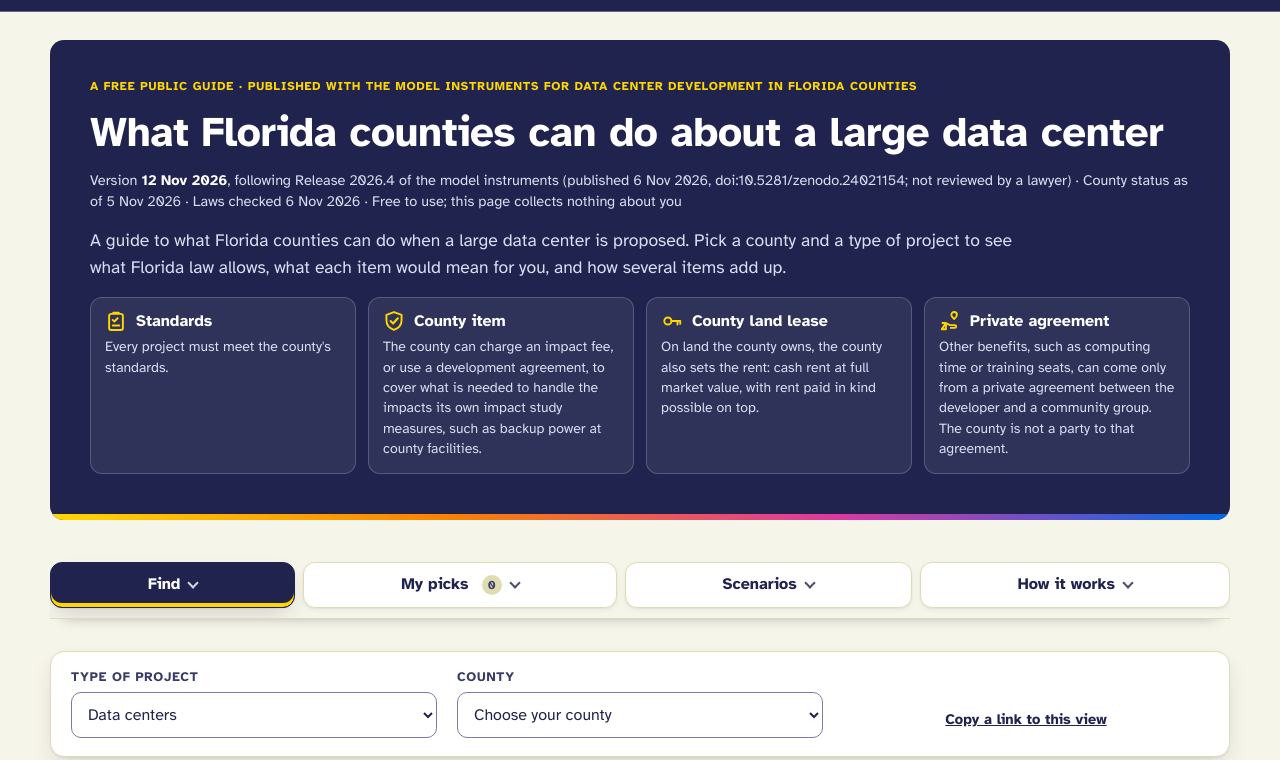
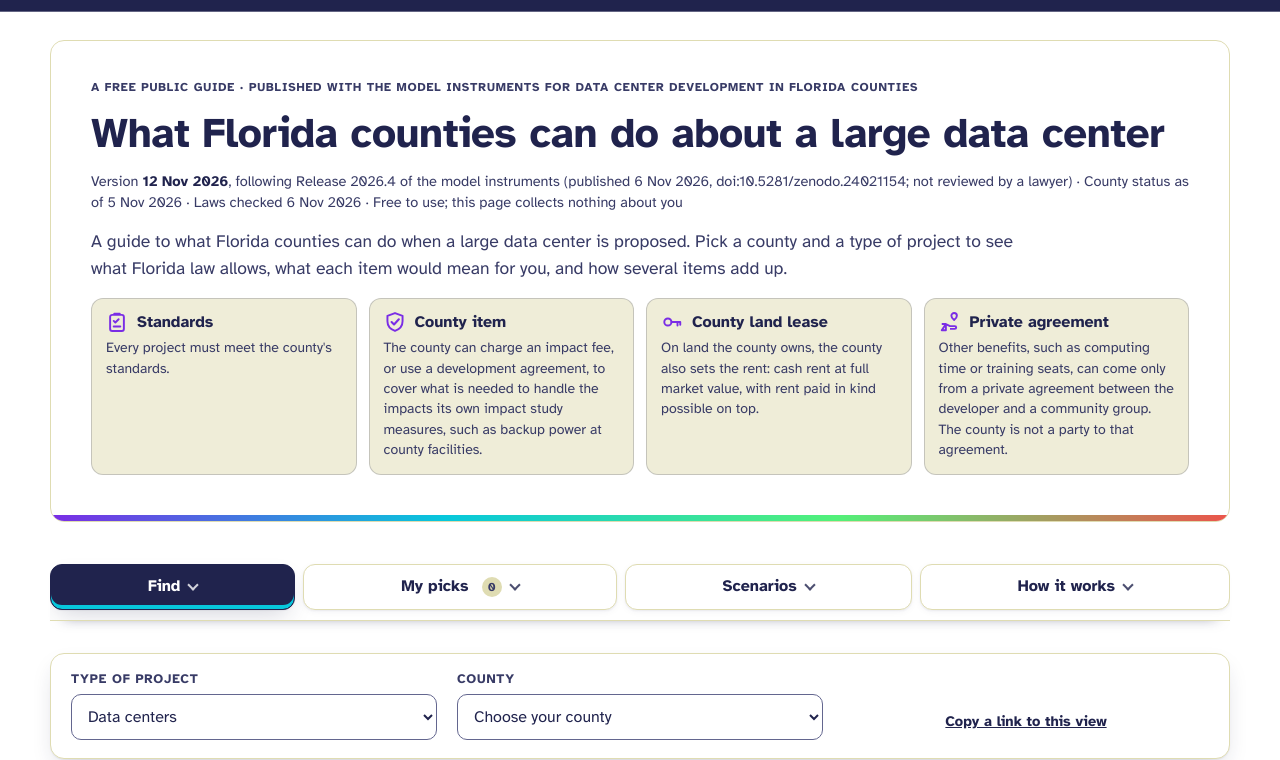
Before and after one commit to InKindStandard/florida-data-center-screen, a plain HTML site: page index.html in a window 1280 px wide. Shown: the part 63-823 px from the top of the page. Drawn offline with Linux system fonts and the light colour scheme.

Commit message:
Match the Screen's light mode to the site's light mode
Light mode now uses the site's light palette: a white page, cream cards,
a white hero with the site's light spectrum rule, and the site's light
accents (violet, cyan, green, coral) in place of the sunrise colors,
with blue for the facility lines. Verdict chips use the site's light
verdict colors. Dark mode is unchanged.

Co-Authored-By: Claude Opus 5.5 <noreply@anthropic.com>

```diff
--- a/index.html
+++ b/index.html
@@ -13,12 +13,16 @@
 </style>
 <style>
 :root{
-  --bg:#F6F5E9; --surface:#FFFFFF; --ink:#20234D; --ink2:#383B66; --muted:#4C4F78; --rule:#DFDCB2; --accent:#20234D;
-  --band:#20234D; --band-ink:#FFFFFF; --band-sub:#D6E0F2; --gold:#FFD700; --pink:#DB39A1; --orange:#FA8300;
-  --map-stroke:#FFFFFF; --sel:#FFD700;
-  --v-ok:#3A2C00; --v-ok-bg:#FFD700; --v-prov:#20234D; --v-prov-bg:#E6E7F2; --v-cond:#A5461A; --v-cond-bg:#FBE4D6;
-  --v-fail:#9B3F4B; --v-fail-bg:#F9E3E6; --v-na:#4C4F78; --v-na-bg:#EEEDE0;
-  --g-open:#8B8FB8; --g-paused:#FA8300; --g-flux:#FFD700; --g-closed:#DB39A1; --g-unchecked:#C9CFD8;
+  /* Light mode mirrors inkindstandard.org in light mode (24 Nov 2026): white page, cream cards, a white hero,
+     and the site's light accents (violet, cyan, green, coral, with blue for lines). Dark mode keeps the sunrise accents. */
+  --bg:#FFFFFF; --surface:#FFFFFF; --ink:#20234D; --ink2:#383B66; --muted:#4C4F78; --rule:#DFDCB2; --accent:#20234D;
+  --band:#20234D; --band-ink:#FFFFFF; --band-sub:#D6E0F2; --gold:#7A2DE5; --gold-ink:#FFFFFF; --pink:#EC544B; --orange:#07C7DC; --flow:#0069E8;
+  --hero:#FFFFFF; --hero-ink:#20234D; --hero-sub:#383B66; --hero-eye:#383B66; --hero-hi:#20234D; --hero-ico:#7A2DE5;
+  --hero-card:rgba(223,220,178,.5); --hero-line:#DFDCB2; --hero-rule:linear-gradient(90deg,#7A2DE5,#07C7DC,#52F179,#EC544B);
+  --map-stroke:#FFFFFF; --sel:#7A2DE5;
+  --v-ok:#20234D; --v-ok-bg:#52F179; --v-prov:#20234D; --v-prov-bg:#07C7DC; --v-cond:#5700B3; --v-cond-bg:#EBE5FF;
+  --v-fail:#7A1E12; --v-fail-bg:#F8DED9; --v-na:#383B66; --v-na-bg:#F6F5E9;
+  --g-open:#8B8FB8; --g-paused:#7A2DE5; --g-flux:#07C7DC; --g-closed:#EC544B; --g-unchecked:#C9CFD8;
   --sans:"Atkinson Hyperlegible",system-ui,-apple-system,"Segoe UI",Arial,sans-serif;
   --mono:"Atkinson Hyperlegible Mono",ui-monospace,Consolas,monospace;
 }
@@ -30,6 +34,9 @@
   --v-ok:#3A2C00; --v-ok-bg:#FFD700; --v-prov:#D3DBF2; --v-prov-bg:#333876; --v-cond:#FA8300; --v-cond-bg:#3E2517;
   --v-fail:#F2B8BE; --v-fail-bg:#3F2429; --v-na:#B8BCE0; --v-na-bg:#2E3266;
   --g-open:#5C629F; --g-paused:#FA8300; --g-flux:#FFD700; --g-closed:#DB39A1; --g-unchecked:#56606E;
+  --gold-ink:#3A2C00; --flow:#FA8300;
+  --hero:#15173A; --hero-ink:#FFFFFF; --hero-sub:#D6E0F2; --hero-eye:#FFD700; --hero-hi:#FFD700; --hero-ico:#FFD700;
+  --hero-card:rgba(255,255,255,.07); --hero-line:transparent; --hero-rule:linear-gradient(90deg,#FFD700,#FA8300,#DB39A1,#0069E8);
 }}
 :root[data-theme="dark"]{
   color-scheme:dark;
@@ -39,6 +46,9 @@
   --v-ok:#3A2C00; --v-ok-bg:#FFD700; --v-prov:#D3DBF2; --v-prov-bg:#333876; --v-cond:#FA8300; --v-cond-bg:#3E2517;
   --v-fail:#F2B8BE; --v-fail-bg:#3F2429; --v-na:#B8BCE0; --v-na-bg:#2E3266;
   --g-open:#5C629F; --g-paused:#FA8300; --g-flux:#FFD700; --g-closed:#DB39A1; --g-unchecked:#56606E;
+  --gold-ink:#3A2C00; --flow:#FA8300;
+  --hero:#15173A; --hero-ink:#FFFFFF; --hero-sub:#D6E0F2; --hero-eye:#FFD700; --hero-hi:#FFD700; --hero-ico:#FFD700;
+  --hero-card:rgba(255,255,255,.07); --hero-line:transparent; --hero-rule:linear-gradient(90deg,#FFD700,#FA8300,#DB39A1,#0069E8);
 }
 *{box-sizing:border-box}
 body{background:var(--bg);color:var(--ink);font:15px/1.55 var(--sans);padding-inline:clamp(16px,4vw,40px);padding-block:28px 64px}
@@ -111,11 +121,11 @@ aside{display:grid;gap:14px;position:sticky;top:calc(env(safe-area-inset-top,0px
 .key .verdict{flex:none;white-space:normal;max-width:45%}.key div>span:not(.verdict){min-width:0}
 @media (max-width:420px){.key div{flex-direction:column;gap:4px}.key .verdict{max-width:100%}}
 .dskey{grid-column:1/-1;min-width:0}.dskey div{display:block}
-header.band{background:var(--band);color:var(--band-ink);border-radius:14px;padding:clamp(22px,4vw,40px) clamp(20px,4vw,40px);display:grid;gap:12px}
-header.band .eyebrow{color:var(--gold)}
-header.band .lede,header.band .asof{color:var(--band-sub)}
-header.band .asof b{color:var(--band-ink)}
-header.band h1{color:var(--band-ink)}
+header.band{background:var(--hero);color:var(--hero-ink);border:1px solid var(--hero-line);border-radius:14px;padding:clamp(22px,4vw,40px) clamp(20px,4vw,40px);display:grid;gap:12px}
+header.band .eyebrow{color:var(--hero-eye)}
+header.band .lede,header.band .asof{color:var(--hero-sub)}
+header.band .asof b{color:var(--hero-ink)}
+header.band h1{color:var(--hero-ink)}
 footer{color:var(--muted);font-size:13px;display:grid;gap:8px;max-width:82ch}
 .ben{display:grid;grid-template-columns:1fr 1fr;gap:8px}
 @media (max-width:600px){.ben{grid-template-columns:1fr}}
@@ -239,7 +249,7 @@ details.trade>summary{font-size:14.5px}
 .comm .empty{font-size:13.5px;color:var(--muted)}
 #combobar{border:0;cursor:pointer;position:fixed;left:50%;transform:translateX(-50%);bottom:calc(14px + env(safe-area-inset-bottom,0px));z-index:40;background:var(--band);color:var(--band-ink);
   border-radius:999px;padding:10px 18px;font:600 14px var(--sans);text-decoration:none;box-shadow:0 8px 24px rgba(32,35,77,.3);white-space:nowrap;max-width:calc(100vw - 32px)}
-#combobar b{color:var(--gold)}
+#combobar b{color:var(--tab-num)}
 #combobar[hidden]{display:none}
 [hidden]{display:none !important}
 .pvbanner{background:var(--v-cond-bg);color:var(--v-cond);border:1px dashed var(--v-cond);border-radius:10px;padding:10px 14px;font-size:13.5px}
@@ -291,7 +301,7 @@ details.mdpd.mdpin>summary{font-size:13px;color:var(--accent)}
 .tabs button{flex:1 0 auto;border:1px solid transparent;background:transparent;color:var(--ink2);font:600 14.5px var(--sans);padding:9px 14px;border-radius:999px;cursor:pointer;white-space:nowrap}
 .tabs button:hover{background:var(--surface)}
 .tabs button[aria-selected="true"]{background:var(--band);color:var(--band-ink)}
-.tabs .cnt{display:inline-block;min-width:20px;margin-left:4px;padding:0 6px;border-radius:999px;background:var(--gold);color:var(--v-ok);font:700 12px/20px var(--sans);text-align:center}
+.tabs .cnt{display:inline-block;min-width:20px;margin-left:4px;padding:0 6px;border-radius:999px;background:var(--gold);color:var(--gold-ink);font:700 12px/20px var(--sans);text-align:center}
 .tabs .cnt[data-n="0"]{background:var(--rule);color:var(--ink2)}
 .tabs .narrow{display:none}
 @media (max-width:480px){.tabs .wide{display:none}.tabs .narrow{display:inline}.tabs button{padding:8px 10px;font-size:14px;flex:1 1 auto}}
@@ -685,8 +695,8 @@ a:focus-visible,summary:focus-visible,[tabindex]:focus-visible{outline:2px solid
 .info{display:inline-grid;place-items:center;width:15px;height:15px;margin-left:3px;padding:0;border:1.2px solid currentColor;border-radius:50%;
   background:transparent;color:var(--accent);font:700 10px/1 Georgia,"Times New Roman",serif;font-style:italic;vertical-align:super;cursor:help}
 .info:hover,.info[aria-expanded="true"]{background:var(--accent);color:var(--surface);border-color:var(--accent)}
-header.band .info{color:var(--gold)}
-header.band .info:hover,header.band .info[aria-expanded="true"]{background:var(--gold);color:var(--band);border-color:var(--gold)}
+header.band .info{color:var(--hero-hi)}
+header.band .info:hover,header.band .info[aria-expanded="true"]{background:var(--hero-hi);color:var(--hero);border-color:var(--hero-hi)}
 #lawpop{position:fixed;z-index:50;width:min(360px,calc(100vw - 32px));max-height:calc(100vh - 24px);max-height:calc(100dvh - 24px);overflow-y:auto;background:var(--surface);color:var(--ink);border:1px solid var(--rule);
   border-top:3px solid var(--band);border-radius:10px;box-shadow:0 10px 30px rgba(32,35,77,.22);padding:14px 16px;font:13px/1.5 var(--sans);display:grid;gap:8px}
 #lawpop h4{margin:0;font-size:14.5px;line-height:1.25}
@@ -774,8 +784,8 @@ header.band .info:hover,header.band .info[aria-expanded="true"]{background:var(-
 #flow{display:block;width:100%;height:auto;font-family:var(--sans)}
 .flowkey{display:flex;flex-wrap:wrap;gap:6px 16px;font-size:12.5px;color:var(--ink2)}
 .flowkey .fk{display:inline-block;width:26px;height:0;border-top:2.5px solid;vertical-align:4px;margin-right:6px}
-.flowkey .fk-near{border-color:var(--orange)}
-.flowkey .fk-fac{border-color:var(--orange);border-top-style:dashed}
+.flowkey .fk-near{border-color:var(--flow)}
+.flowkey .fk-fac{border-color:var(--flow);border-top-style:dashed}
 .flowkey .fk-route{border-color:var(--accent);position:relative}
 .fk-route::after{content:"";position:absolute;right:-2px;top:-5.5px;width:7px;height:7px;border-radius:50%;background:var(--accent)}
 .flowkey .fk-shared{border-color:var(--accent);border-top-style:dashed}
@@ -789,8 +799,8 @@ header.band .info:hover,header.band .info[aria-expanded="true"]{background:var(-
 .fl-node text{fill:var(--ink);font-size:12px}
 .fl-node text.fl-sub{fill:var(--muted);font-size:10.5px}
 .fl-edge{fill:none;stroke-width:2}
-.fl-near{stroke:var(--orange)}
-.fl-fac{stroke:var(--orange);stroke-dasharray:5 3}
+.fl-near{stroke:var(--flow)}
+.fl-fac{stroke:var(--flow);stroke-dasharray:5 3}
 .fl-route{stroke:var(--accent)}
 .fl-shared{stroke:var(--accent);stroke-dasharray:6 4}
 .fl-lbl{cursor:pointer}
@@ -799,7 +809,7 @@ header.band .info:hover,header.band .info[aria-expanded="true"]{background:var(-
 .fl-lbl:focus{outline:none}
 .fl-lbl:focus rect,.fl-lbl.on rect{stroke:var(--accent);stroke-width:2}
 .fl-empty{fill:var(--muted);font-size:13px}
-.mk-near{fill:var(--orange)} .mk-acc{fill:var(--accent)} .mk-pend{fill:var(--muted)}
+.mk-near{fill:var(--flow)} .mk-acc{fill:var(--accent)} .mk-pend{fill:var(--muted)}
 .fl-pend{stroke:var(--muted);stroke-dasharray:2 4;stroke-width:1.6}
 .flowkey .fk-pend{border-color:var(--muted);border-top-style:dotted}
 details.flowlist ol{margin:8px 0 0;padding-left:20px;display:grid;gap:10px}
@@ -833,9 +843,9 @@ details.flowlist li ul{margin:4px 0 0;padding-left:18px;display:grid;gap:3px}
 .step,.mapcard,.controls{box-shadow:0 1px 2px rgba(32,35,77,.05)}
 .item{position:relative;border-radius:12px;padding:16px 18px 15px 21px;gap:9px;box-shadow:var(--cs),inset 0 1px 0 var(--edge);transition:box-shadow .18s ease,transform .18s ease,border-color .18s ease}
 .item::before{content:"";position:absolute;left:-1px;top:-1px;bottom:-1px;width:4px;border-radius:12px 0 0 12px;background:var(--stripe)}
-.item:has(.verdict.v-ok){--stripe:var(--gold)}
+.item:has(.verdict.v-ok){--stripe:var(--v-ok-bg)}
 .item:has(.verdict.v-prov){--stripe:var(--accent)}
-.item:has(.verdict.v-cond){--stripe:var(--orange)}
+.item:has(.verdict.v-cond){--stripe:var(--v-cond)}
 .item:has(.verdict.v-fail){--stripe:var(--pink)}
 .item:has(.verdict.v-na){--stripe:var(--muted)}
 .item .top{padding-bottom:9px;border-bottom:1px solid var(--rule)}
@@ -855,7 +865,7 @@ details.flowlist li ul{margin:4px 0 0;padding-left:18px;display:grid;gap:3px}
 <style>
 /* ---- Design pass (19 Oct 2026): Atkinson Hyperlegible throughout, larger type, section tabs, card trays, section menus, foldable Scenarios sections. Visual and navigation only; no content or verdict changes. ---- */
 :root{
-  --tray:#ECEAD0; --card:#FFFFFF; --tab-bg:#20234D; --tab-ink:#FFFFFF; --tab-num:#FFD700; --ctl-line:#7A7DA3;
+  --tray:#F6F5E9; --card:#ECEAD0; --tab-bg:#20234D; --tab-ink:#FFFFFF; --tab-num:#07C7DC; --ctl-line:#63668F;
   --sh-1:0 1px 2px rgba(32,35,77,.06),0 2px 8px -2px rgba(32,35,77,.08);
   --sh-2:0 1px 1px rgba(32,35,77,.05),0 10px 24px -8px rgba(32,35,77,.22);
   --sh-3:0 2px 4px rgba(32,35,77,.08),0 18px 36px -10px rgba(32,35,77,.30);
@@ -916,10 +926,10 @@ header.band .asof{font-size:14.5px;line-height:1.5}
 .homes{list-style:none;margin:2px 0;padding:0;display:grid;grid-template-columns:repeat(4,minmax(0,1fr));gap:12px}
 @media (max-width:980px){.homes{grid-template-columns:repeat(2,minmax(0,1fr))}}
 @media (max-width:540px){.homes{grid-template-columns:minmax(0,1fr)}}
-.home{display:grid;gap:5px;align-content:start;min-width:0;padding:12px 14px 14px;border-radius:12px;background:color-mix(in srgb,var(--band-ink) 7%,transparent);border:1px solid color-mix(in srgb,var(--band-ink) 20%,transparent)}
-.home .hk{display:flex;align-items:center;gap:9px;font:700 16px/1.25 var(--sans);color:var(--band-ink)}
-.home .hk svg{width:22px;height:22px;flex:none;color:var(--gold)}
-.home p{font-size:14px;line-height:1.45;color:var(--band-sub)}
+.home{display:grid;gap:5px;align-content:start;min-width:0;padding:12px 14px 14px;border-radius:12px;background:var(--hero-card);border:1px solid color-mix(in srgb,var(--hero-ink) 20%,transparent)}
+.home .hk{display:flex;align-items:center;gap:9px;font:700 16px/1.25 var(--sans);color:var(--hero-ink)}
+.home .hk svg{width:22px;height:22px;flex:none;color:var(--hero-ico)}
+.home p{font-size:14px;line-height:1.45;color:var(--hero-sub)}
 .home .hkc{display:none}
 @media (max-width:540px){.homes{gap:10px}.home{display:block;padding:0;background:none;border:0}.home .hk{display:inline;font-size:15px}.home .hk svg{display:inline-block;width:18px;height:18px;vertical-align:-3px;margin-right:7px}.home .hkc{display:inline}.home p{display:inline;font-size:14.5px;line-height:1.5}}
 /* Navigation: larger tabs, a menu of sections under each */
@@ -3242,7 +3252,7 @@ document.addEventListener("click", e => {
 .sitebrand:hover .sb-name{text-decoration:underline}
 .sitebrand:focus-visible{outline:3px solid #FFD700;outline-offset:4px;border-radius:4px}
 header.band{position:relative;overflow:hidden;padding-bottom:calc(clamp(22px,3.6vw,38px) + 6px)}
-header.band::after{content:"";position:absolute;inset:auto 0 0 0;height:6px;background:linear-gradient(90deg,#FFD700,#FA8300,#DB39A1,#0069E8)}
+header.band::after{content:"";position:absolute;inset:auto 0 0 0;height:6px;background:var(--hero-rule)}
 @media print{.sitemast{display:none}}
 </style>
 <script>
```
